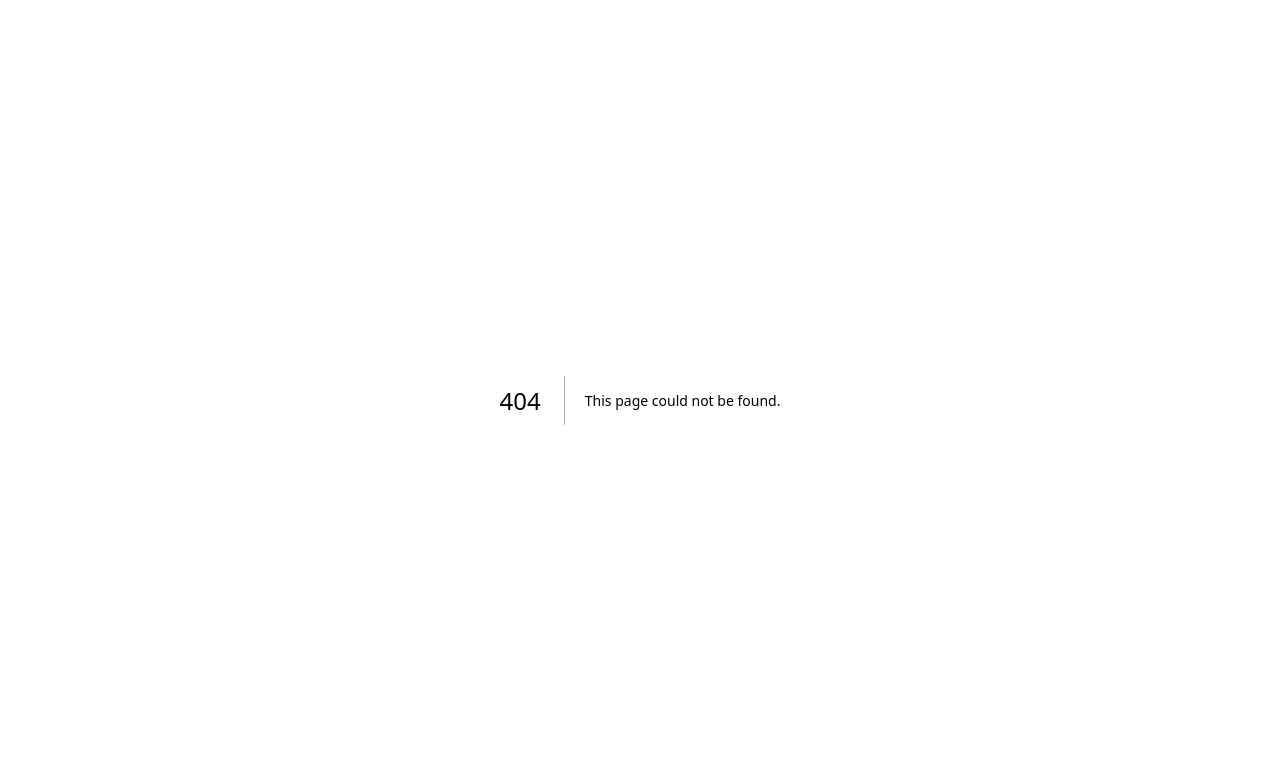
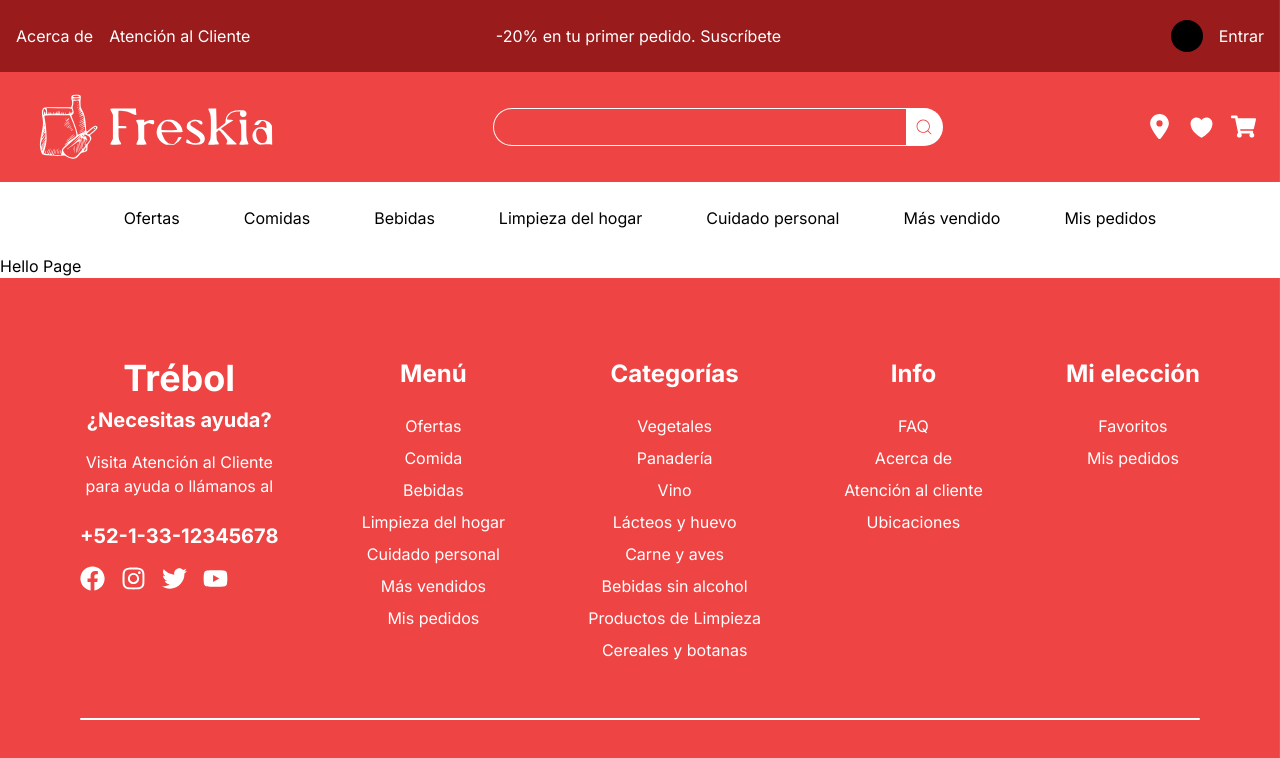
Before and after one commit to jwilliam96/supermarket, a Next.js app: page /favorite in a window 1280 px wide. Before the commit this address had no page. Shown: the top 758 px of the page. Built offline with nearby package versions, Linux system fonts and the light colour scheme.

Commit message:
favorite page

```diff
--- /dev/null
+++ b/src/app/(shop)/favorite/page.tsx
@@ -0,0 +1,8 @@
+
+export default function FavoritePage() {
+    return (
+        <div>
+            <h1>Hello Page</h1>
+        </div>
+    );
+}
--- a/src/ui/topMenu/TopMenu.tsx
+++ b/src/ui/topMenu/TopMenu.tsx
@@ -44,7 +44,7 @@ export function TopMenu() {
                     {/* CART, FAVORITE */}
                     <div className="flex gap-4">
                         <FaLocationDot size={25} />
-                        <IconCorazonLleno size={27} />
+                        <Link href={"/favorite"}><IconCorazonLleno size={27} /></Link>
                         <CartMenu />
                     </div>
                 </div>
```
